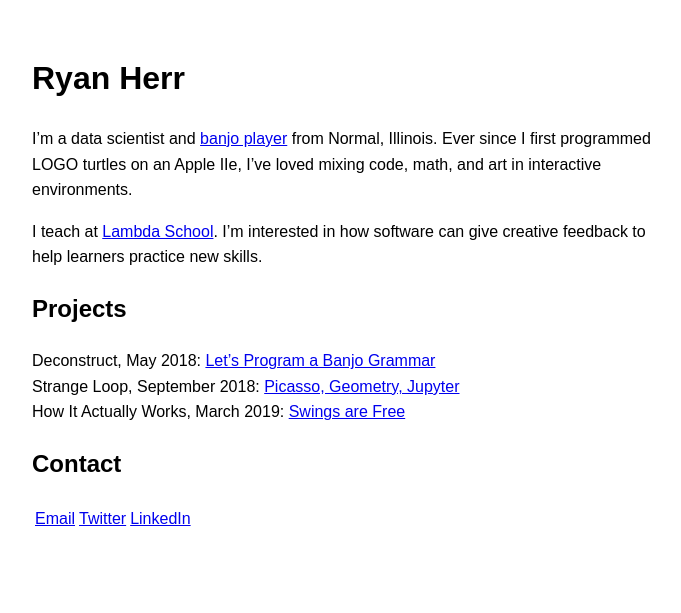
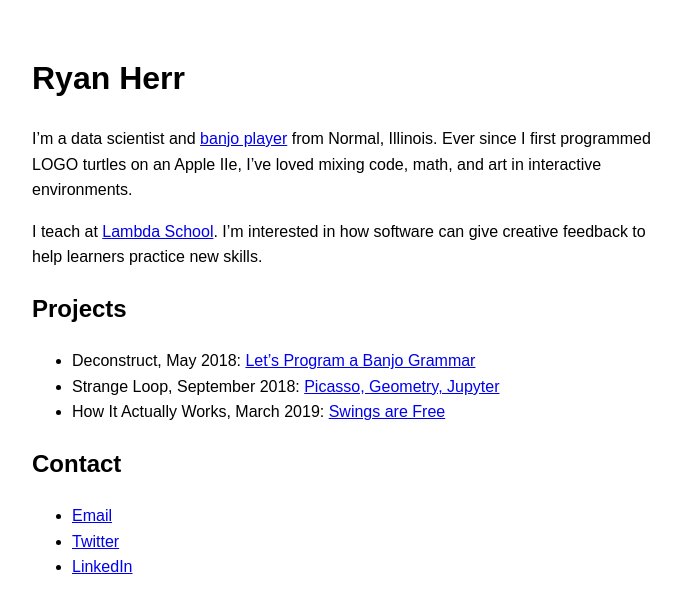
Before and after one commit to rrherr/rrherr.github.io, a Jekyll site: the page built from index.md, in a window 1280 px wide. Shown: the top 613 px of the page, without its empty margins (296-977 px from the left). Built offline with Jekyll 4.4.1, drawn with Linux system fonts in a browser that asks for light colours; our own code applies the rules of GitHub Pages for plain Markdown files.

Commit message:
Update index.md

```diff
--- a/index.md
+++ b/index.md
@@ -5,11 +5,11 @@ I'm a data scientist and [banjo player](https://www.youtube.com/playlist?list=PL
 I teach at [Lambda School](https://lambdaschool.com/). I'm interested in how software can give creative feedback to help learners practice new skills.
 
 ## Projects
-
-Deconstruct, May 2018: [Let's Program a Banjo Grammar](https://rrherr.github.io/banjo-grammar/)
-Strange Loop, September 2018: [Picasso, Geometry, Jupyter](https://rrherr.github.io/picasso/)
-How It Actually Works, March 2019: [Swings are Free](https://www.howitactuallyworks.com/archives/swings_are_free.html)
+- Deconstruct, May 2018: [Let's Program a Banjo Grammar](https://rrherr.github.io/banjo-grammar/)
+- Strange Loop, September 2018: [Picasso, Geometry, Jupyter](https://rrherr.github.io/picasso/)
+- How It Actually Works, March 2019: [Swings are Free](https://www.howitactuallyworks.com/archives/swings_are_free.html)
 
 ## Contact
-
-[Email](mailto:rrherr@gmail.com) | [Twitter](https://twitter.com/rrherr) | [LinkedIn](https://www.linkedin.com/in/ryan-herr-b5a8a77/)
+- [Email](mailto:rrherr@gmail.com)
+- [Twitter](https://twitter.com/rrherr)
+- [LinkedIn](https://www.linkedin.com/in/ryan-herr-b5a8a77/)
```
